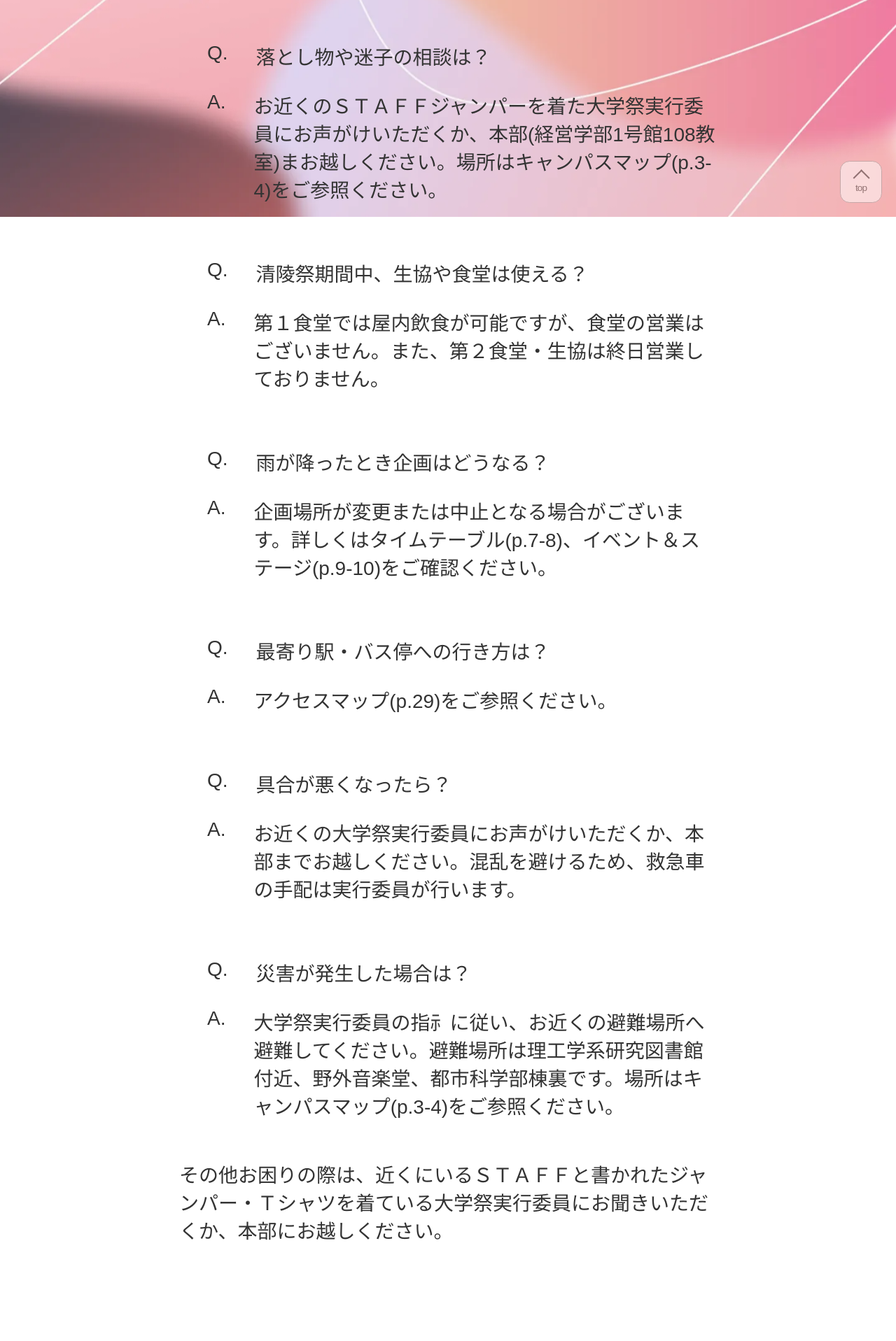
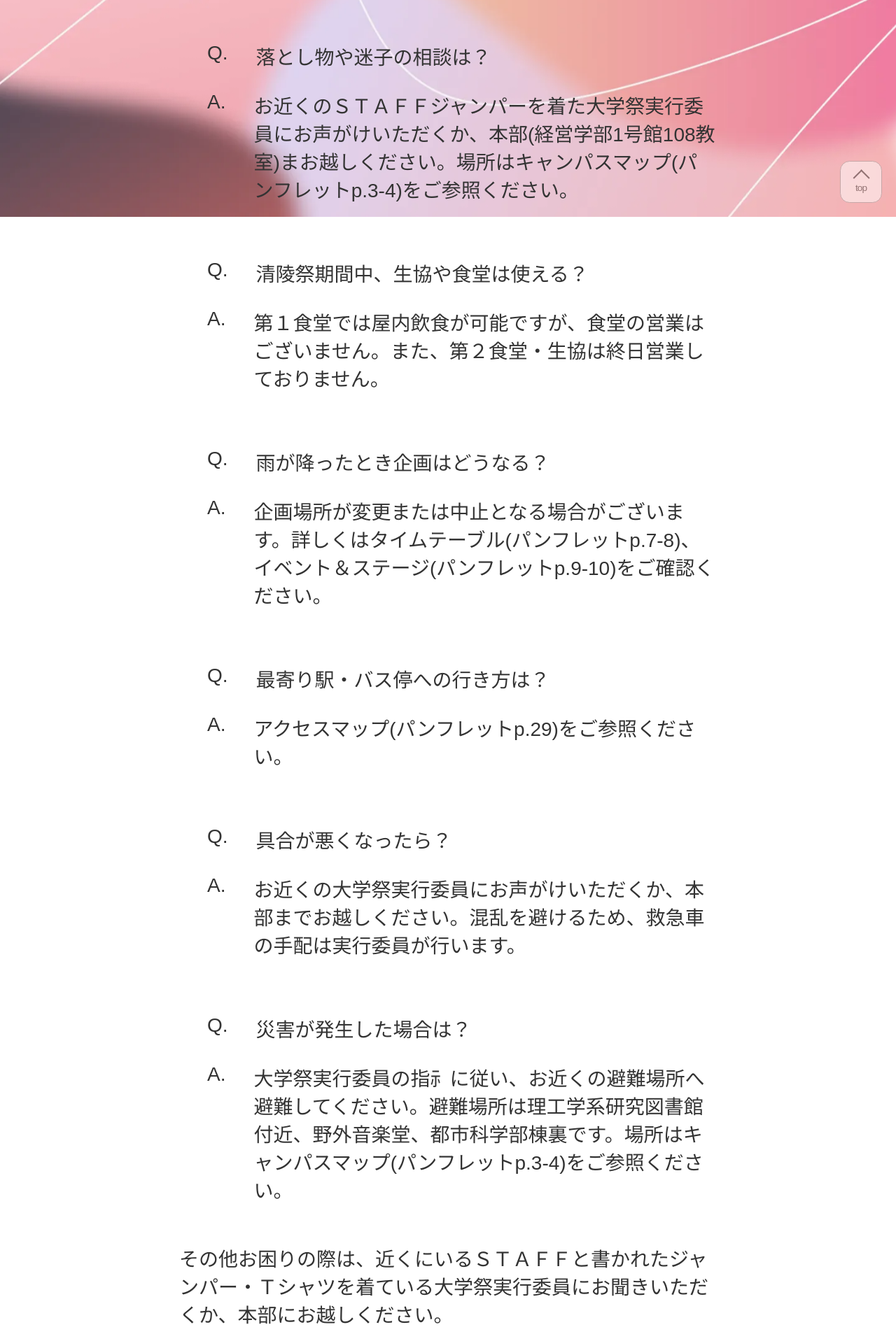
Before and after one commit to ynufes-tech/ynufes-seiryo24, a Nuxt app: page /faq in a window 1280 px wide. Shown: the part 490-2407 px from the top of the page at 70% size. Built offline with nearby package versions, Linux system fonts and the light colour scheme.

Commit message:
「パンフレット」の記述

```diff
--- a/pages/faq/index.vue
+++ b/pages/faq/index.vue
@@ -13,7 +13,7 @@
           <div class="answer-wrapper">
             <p class="answer-number">A.</p>
             <p class="answer-content">
-              お近くのＳＴＡＦＦジャンパーを着た大学祭実⾏委員にお声がけいただくか、本部(経営学部1号館108教室)まお越しください。場所はキャンパスマップ(p.3-4)をご参照ください。
+              お近くのＳＴＡＦＦジャンパーを着た大学祭実⾏委員にお声がけいただくか、本部(経営学部1号館108教室)まお越しください。場所はキャンパスマップ(パンフレットp.3-4)をご参照ください。
             </p>
           </div>
         </div>
@@ -37,7 +37,7 @@
           <div class="answer-wrapper">
             <p class="answer-number">A.</p>
             <p class="answer-content">
-              企画場所が変更または中⽌となる場合がございます。詳しくはタイムテーブル(p.7-8)、イベント＆ステージ(p.9-10)をご確認ください。
+              企画場所が変更または中⽌となる場合がございます。詳しくはタイムテーブル(パンフレットp.7-8)、イベント＆ステージ(パンフレットp.9-10)をご確認ください。
             </p>
           </div>
         </div>
@@ -48,7 +48,9 @@
           </div>
           <div class="answer-wrapper">
             <p class="answer-number">A.</p>
-            <p class="answer-content">アクセスマップ(p.29)をご参照ください。</p>
+            <p class="answer-content">
+              アクセスマップ(パンフレットp.29)をご参照ください。
+            </p>
           </div>
         </div>
         <div class="section-wrapper">
@@ -71,7 +73,7 @@
           <div class="answer-wrapper">
             <p class="answer-number">A.</p>
             <p class="answer-content">
-              大学祭実⾏委員の指⺬に従い、お近くの避難場所へ避難してください。避難場所は理⼯学系研究図書館付近、野外⾳楽堂、都市科学部棟裏です。場所はキャンパスマップ(p.3-4)をご参照ください。
+              大学祭実⾏委員の指⺬に従い、お近くの避難場所へ避難してください。避難場所は理⼯学系研究図書館付近、野外⾳楽堂、都市科学部棟裏です。場所はキャンパスマップ(パンフレットp.3-4)をご参照ください。
             </p>
           </div>
         </div>
@@ -99,6 +101,7 @@
     top: 250px;
   }
 }
+
 .section-wrapper {
   display: flex;
   flex-direction: column;
@@ -110,6 +113,7 @@
     margin-top: 30px;
   }
 }
+
 .question-wrapper,
 .answer-wrapper {
   display: flex;
@@ -123,6 +127,7 @@
     margin-bottom: 10px;
   }
 }
+
 .question-number,
 .answer-number {
   margin: 0 40px;
@@ -132,13 +137,15 @@
     margin: 0 0;
   }
 }
+
 .question-content,
 .answer-content {
   height: fit-content;
   width: fit-content;
   margin: 0 0;
 }
-*p {
+
+* p {
   font-size: 28px;
   @include md {
     font-size: 20px;
```
